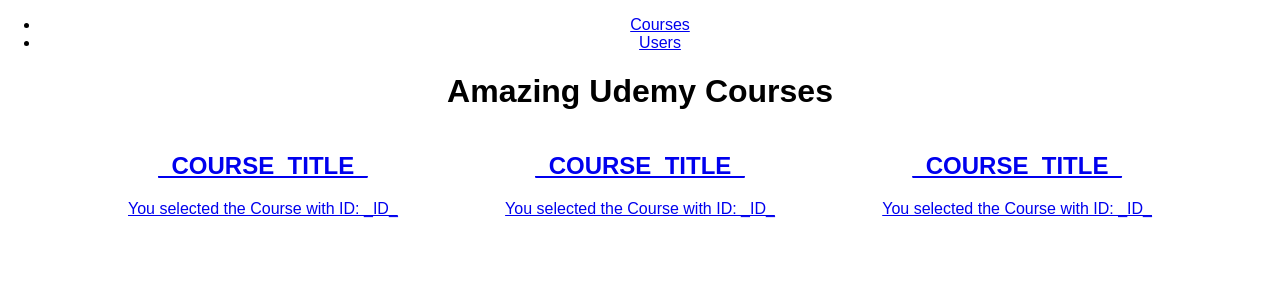
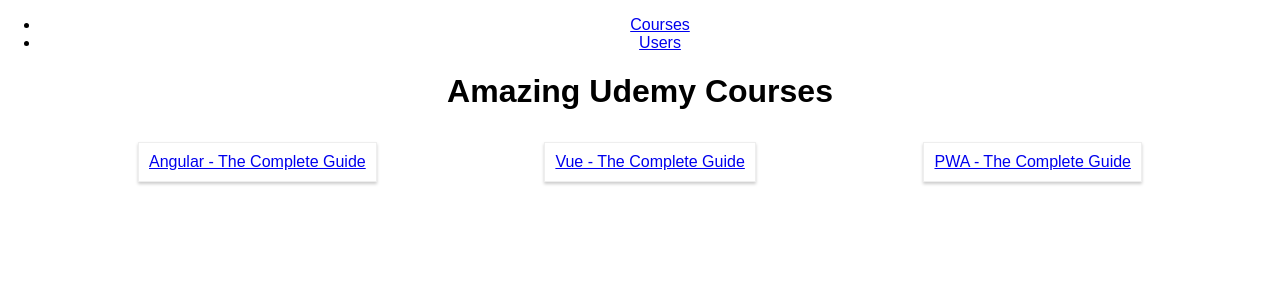
Before and after one commit to KrystianKaminski/react-routing-practice, a React (Create React App) app: page /courses in a window 1280 px wide. Shown: the top 300 px of the page. Built offline with nearby package versions, Linux system fonts and the light colour scheme.

Commit message:
Passing title prop via routing

```diff
--- a/src/App.js
+++ b/src/App.js
@@ -1,8 +1,9 @@
 import React, { Component } from 'react';
-import { BrowserRouter, Route, Link } from 'react-router-dom'
+import { BrowserRouter, Route, Link, Switch } from 'react-router-dom'
 
 import Courses from './containers/Courses/Courses';
 import Users from './containers/Users/Users';
+import Course from './containers/Course/Course';
 
 class App extends Component {
   render() {
@@ -17,8 +18,8 @@
               <Link to="/users">Users</Link>
             </li>
           </ul>
-          <Link></Link>
         </nav>
+        <Route path="/courses/:id/:title" exact component={Course} />
         <Route path="/courses" exact component={Courses} />
         <Route path="/users" exact component={Users} />
       </BrowserRouter>
--- a/src/containers/Course/Course.js
+++ b/src/containers/Course/Course.js
@@ -1,14 +1,32 @@
 import React, { Component } from 'react';
+import { withRouter } from 'react-router-dom'
 
 class Course extends Component {
-    render () {
+
+    state = {
+        title: ''
+    }
+
+    // componentDidMount() {
+    //     this.parseQueryParams()
+    // }
+
+    // parseQueryParams = () => {
+    //     const query = new URLSearchParams(this.props.location.search)
+    //     for (let param of query.entries()) {
+    //         console.log(param)
+    //     }
+    // }
+
+    render() {
+        console.log(this.props)
         return (
             <div>
-                <h1>_COURSE_TITLE_</h1>
-                <p>You selected the Course with ID: _ID_</p>
+                <h1>Title: {this.props.match.params.title}</h1>
+                <p>You selected the Course with ID:{this.props.match.params.id}</p>
             </div>
         );
     }
 }
 
-export default Course;
+export default withRouter(Course);
--- a/src/containers/Courses/Courses.js
+++ b/src/containers/Courses/Courses.js
@@ -1,5 +1,5 @@
 import React, { Component } from 'react';
-import { Link, withRouter } from 'react-router-dom'
+import { Link, Route } from 'react-router-dom'
 import Course from '../Course/Course'
 
 import './Courses.css';
@@ -10,30 +10,37 @@
             { id: 1, title: 'Angular - The Complete Guide' },
             { id: 2, title: 'Vue - The Complete Guide' },
             { id: 3, title: 'PWA - The Complete Guide' }
-        ]
+        ],
+    }
+
+    courseSelectedHandler = id => {
+        this.props.history.push('/courses/' + id)
     }
 
     render() {
+        let courses = this.state.courses.map(course => {
+            console.log(course)
+            return (
+                <Link
+                    to={{
+                        pathname: this.props.match.url + '/' + course.id + '/' + course.title,
+                        title: '?title=' + course.title
+                    }}
+                    key={course.id}
+                >
+                    <article className="Course">{course.title}</article>
+                </Link>
+            )
+        })
         return (
             <div>
                 <h1>Amazing Udemy Courses</h1>
                 <section className="Courses">
-                    {
-                        this.state.courses.map(course => {
-                            return (
-                                <Link
-                                    to={`/${course.id}`}
-                                    key={course.id}>
-
-                                    <Course />
-                                </Link>
-                            )
-                        })
-                    }
+                    {courses}
                 </section>
             </div>
         );
     }
 }
 
-export default withRouter(Courses);
+export default Courses;
```
